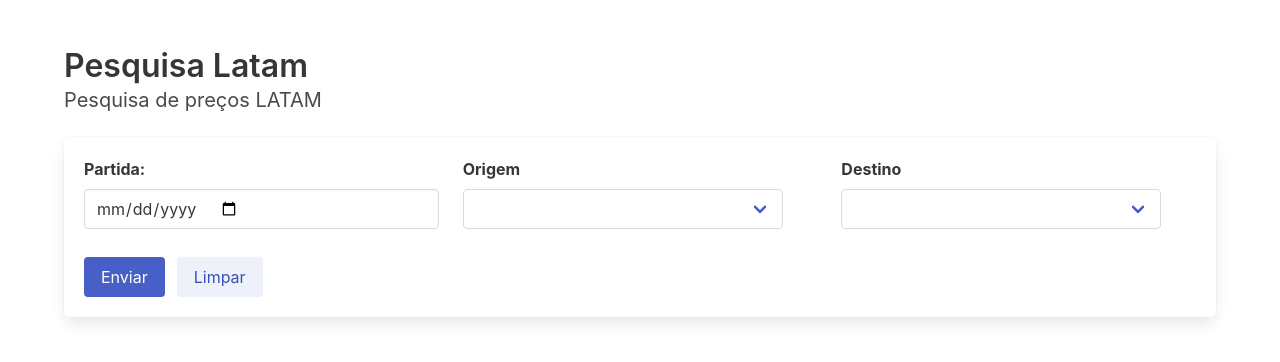
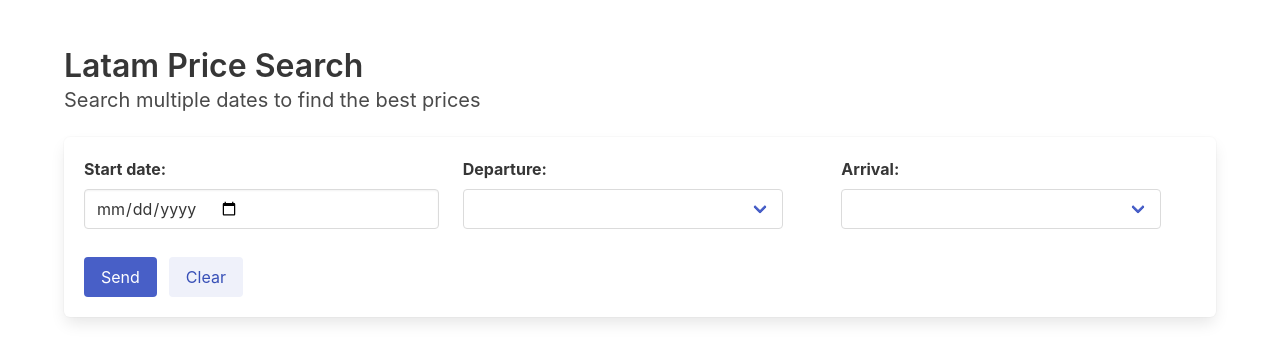
Before and after one commit to bobse/latam_checker, a plain HTML site: page frontend/index.html in a window 1280 px wide. Drawn offline with nearby package versions, Linux system fonts and the light colour scheme; no server answers.

Commit message:
english translation

```diff
--- a/frontend/index.html
+++ b/frontend/index.html
@@ -45,14 +45,14 @@
   <body>
     <div class="section">
       <div class="container">
-        <h1 class="title">Pesquisa Latam</h1>
-        <p class="subtitle">Pesquisa de preços LATAM</p>
+        <h1 class="title">Latam Price Search</h1>
+        <p class="subtitle">Search multiple dates to find the best prices</p>
 
         <form class="box" id="Formulario">
           <div class="columns">
             <div class="column">
               <div class="field">
-                <label class="label">Partida:</label>
+                <label class="label">Start date:</label>
                 <div class="control">
                   <input name="departure_date" class="input" type="date" />
                 </div>
@@ -61,7 +61,7 @@
             </div>
             <div class="column">
               <div class="field">
-                <label class="label">Origem</label>
+                <label class="label">Departure:</label>
                 <div class="control">
                   <div class="select">
                     <select
@@ -76,7 +76,7 @@
             </div>
             <div class="column">
               <div class="field">
-                <label class="label">Destino</label>
+                <label class="label">Arrival:</label>
                 <div class="control">
                   <div class="select">
                     <select
@@ -95,7 +95,7 @@
               <div class="field is-grouped">
                 <div class="control">
                   <button type="submit" id="Enviar" class="button is-link">
-                    Enviar
+                    Send
                   </button>
                 </div>
                 <div class="control">
@@ -104,7 +104,7 @@
                     class="button is-link is-light"
                     onclick='$(".error").html("");'
                   >
-                    Limpar
+                    Clear
                   </button>
                 </div>
               </div>
```
